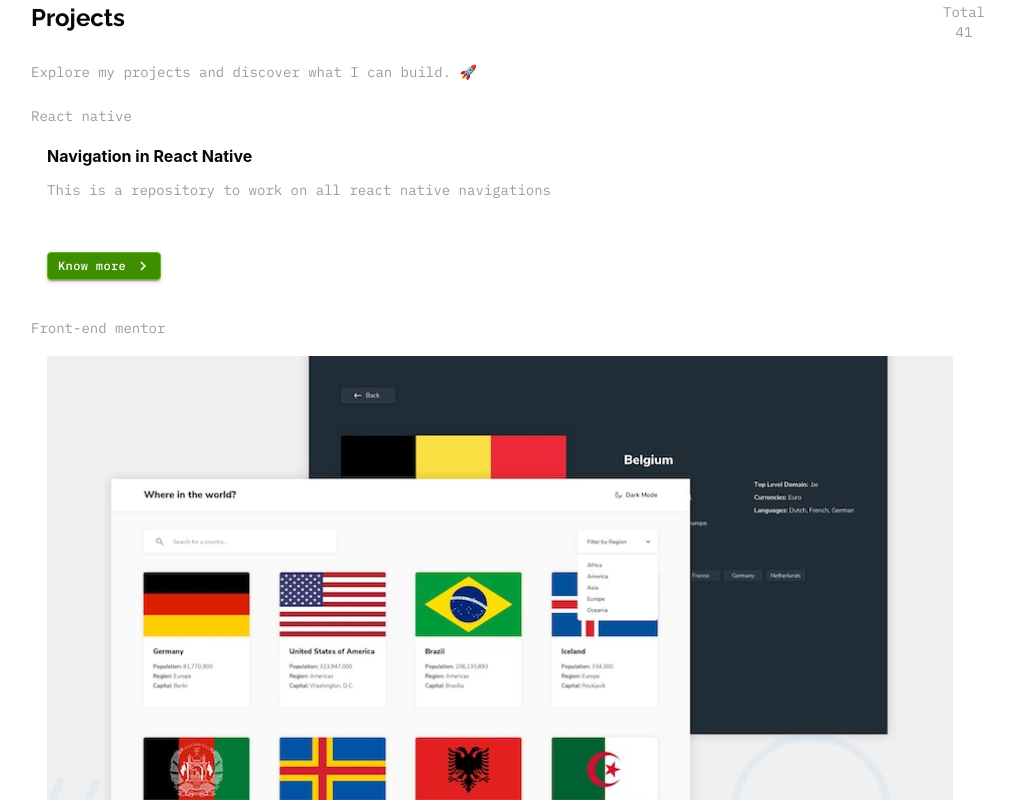
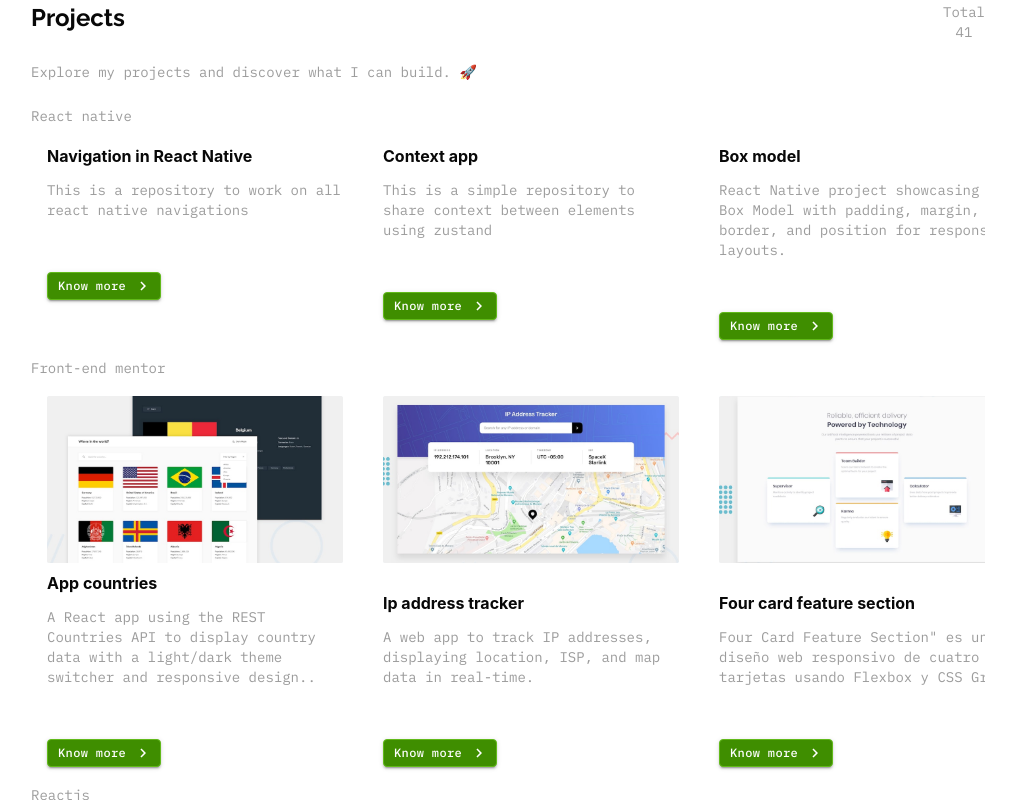
Before and after one commit to rineliniguezsosa/Portafolio, a React (Vite) app: page / in a window 1280 px wide. Shown: the part 2020-2820 px from the top of the page, without its empty margins (132-1148 px from the left). Built offline with nearby package versions, Linux system fonts and the light colour scheme.

Commit message:
[FEAT] Estableciendo un maxWidth en el componente ProjectCard de 328 para que no se estire a medida que crezca

```diff
--- a/src/components/Card/ProjectCard.tsx
+++ b/src/components/Card/ProjectCard.tsx
@@ -13,6 +13,7 @@ export const ProjectCard = ({id,name,description,img,url}: projectProps) => {
           justifyContent:'space-between',
           backgroundColor:'#ffffff',
           paddingX:2,
+          maxWidth:328
         }}
         key={id}
         orientation="horizontal"
```
